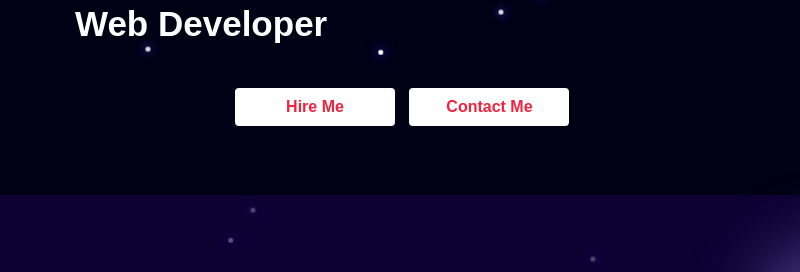
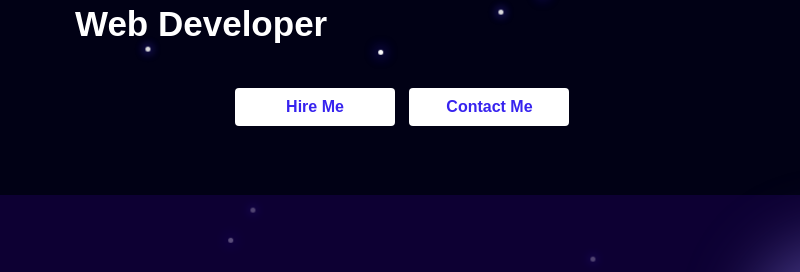
Before and after one commit to gladsonchala/my-portfolio, a plain HTML site: page index.html in a window 1280 px wide. Shown: the part 270-542 px from the top of the page, 0-800 px from the left. Drawn offline with nearby package versions, Linux system fonts and the light colour scheme; grey boxes are pictures that could not be loaded.

Commit message:
Update hero button color and contact email link

```diff
--- a/css/hero.css
+++ b/css/hero.css
@@ -67,7 +67,7 @@
 
 .hero .hero-btn .btn {
     margin-top: 35px;
-    color: #EF233C;
+    color: #3723ef;
     font-weight: bold;
     background: #ffffff;
     box-shadow: inset 0 0 0 50px #ffffff;
--- a/index.html
+++ b/index.html
@@ -111,7 +111,7 @@
                 </div>
                 <div class="hero-btn">
                   <a class="btn" href="#documents">Hire Me</a>
-                  <a class="btn" href="gladsonchala@gmail.com">Contact Me</a>
+                  <a class="btn" href="mailto:gladsonchala@gmail.com">Contact Me</a>
                 </div>
               </div>
             </div>
```
